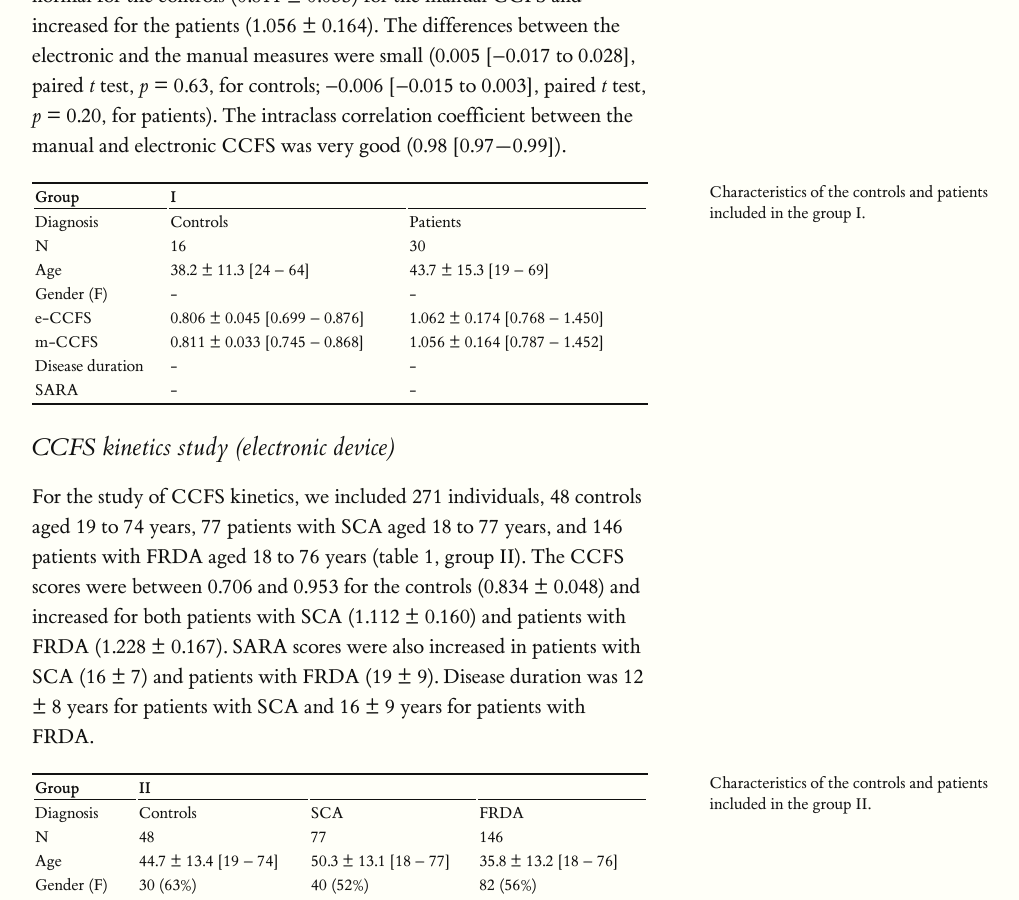
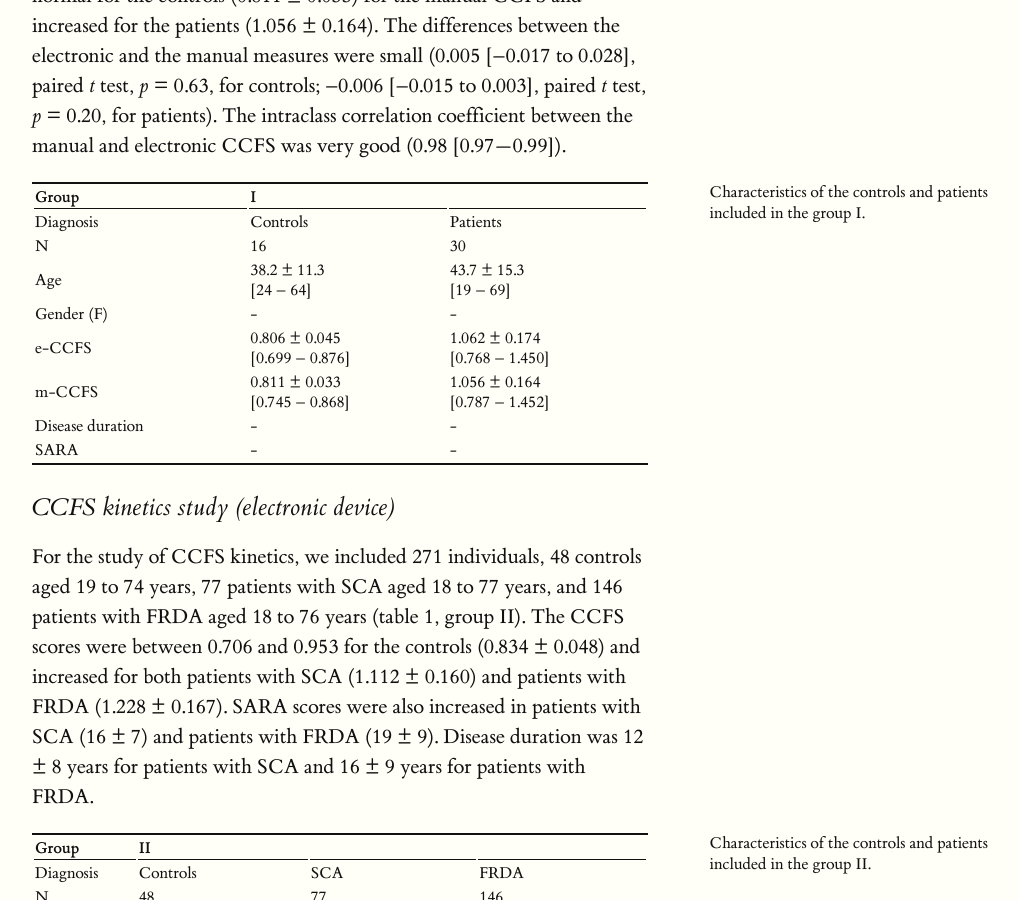
Before and after one commit to pierucci/pierucci.github.io, a Jekyll site: the page fulltext/neuro.html, which Jekyll copies as it is, in a window 1280 px wide and 900 px high, scrolled down 5736 px. Shown: the whole window, without its empty margins (128-1147 px from the left). Built offline with Jekyll 4.4.1, drawn with Linux system fonts in a browser that asks for light colours; formulas are drawn with MathJax 3.

Commit message:
Update neuro.html

```diff
--- a/fulltext/neuro.html
+++ b/fulltext/neuro.html
@@ -133,9 +133,9 @@ if (window.hljs && document.readyState && document.readyState === "complete") {
 </tr>
 <tr class="odd">
 <td align="left">Age</td>
-<td align="left">38.2 ± 11.3
+<td align="left">38.2 ± 11.3</br>
 [24 – 64]</td>
-<td align="left">43.7 ± 15.3
+<td align="left">43.7 ± 15.3</br>
 [19 – 69]</td>
 </tr>
 <tr class="even">
@@ -145,16 +145,16 @@ if (window.hljs && document.readyState && document.readyState === "complete") {
 </tr>
 <tr class="odd">
 <td align="left">e-CCFS</td>
-<td align="left">0.806 ± 0.045
+<td align="left">0.806 ± 0.045</br>
 [0.699 – 0.876]</td>
-<td align="left">1.062 ± 0.174
+<td align="left">1.062 ± 0.174</br>
 [0.768 – 1.450]</td>
 </tr>
 <tr class="even">
 <td align="left">m-CCFS</td>
-<td align="left">0.811 ± 0.033
+<td align="left">0.811 ± 0.033</br>
 [0.745 – 0.868]</td>
-<td align="left">1.056 ± 0.164
+<td align="left">1.056 ± 0.164</br>
 [0.787 – 1.452]</td>
 </tr>
 <tr class="odd">
```
